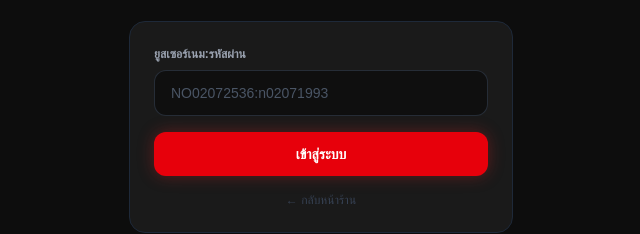
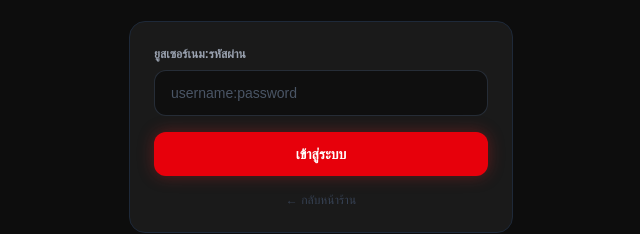
Before and after one commit to NNPCSHOP/vps-web1, a Next.js app: page /admin in a window 1280 px wide. Shown: the part 357-591 px from the top of the page, without its empty margins (319-959 px from the left). Built offline with nearby package versions, Linux system fonts and the light colour scheme.

Commit message:
Fix: Change placeholder to generic text and input type to password

```diff
--- a/app/admin/page.tsx
+++ b/app/admin/page.tsx
@@ -135,10 +135,10 @@ export default function AdminPage() {
         <div className="bg-[#1a1a1a] border border-gray-800 rounded-2xl p-6">
           <label className="text-gray-400 text-xs font-bold block mb-2">ยูสเซอร์เนม:รหัสผ่าน</label>
           <input
-            type="text" value={passInput}
+            type="password" value={passInput}
             onChange={e => setPassInput(e.target.value)}
             onKeyDown={e => e.key === 'Enter' && handleLogin()}
-            placeholder="NO02072536:n02071993"
+            placeholder="username:password"
             className={`w-full bg-black/40 border rounded-xl px-4 py-3 text-white text-sm placeholder-gray-600 focus:outline-none transition-colors mb-4 ${
               passErr ? 'border-red-600' : 'border-gray-700/60 focus:border-red-700/60'
             }`}
```
